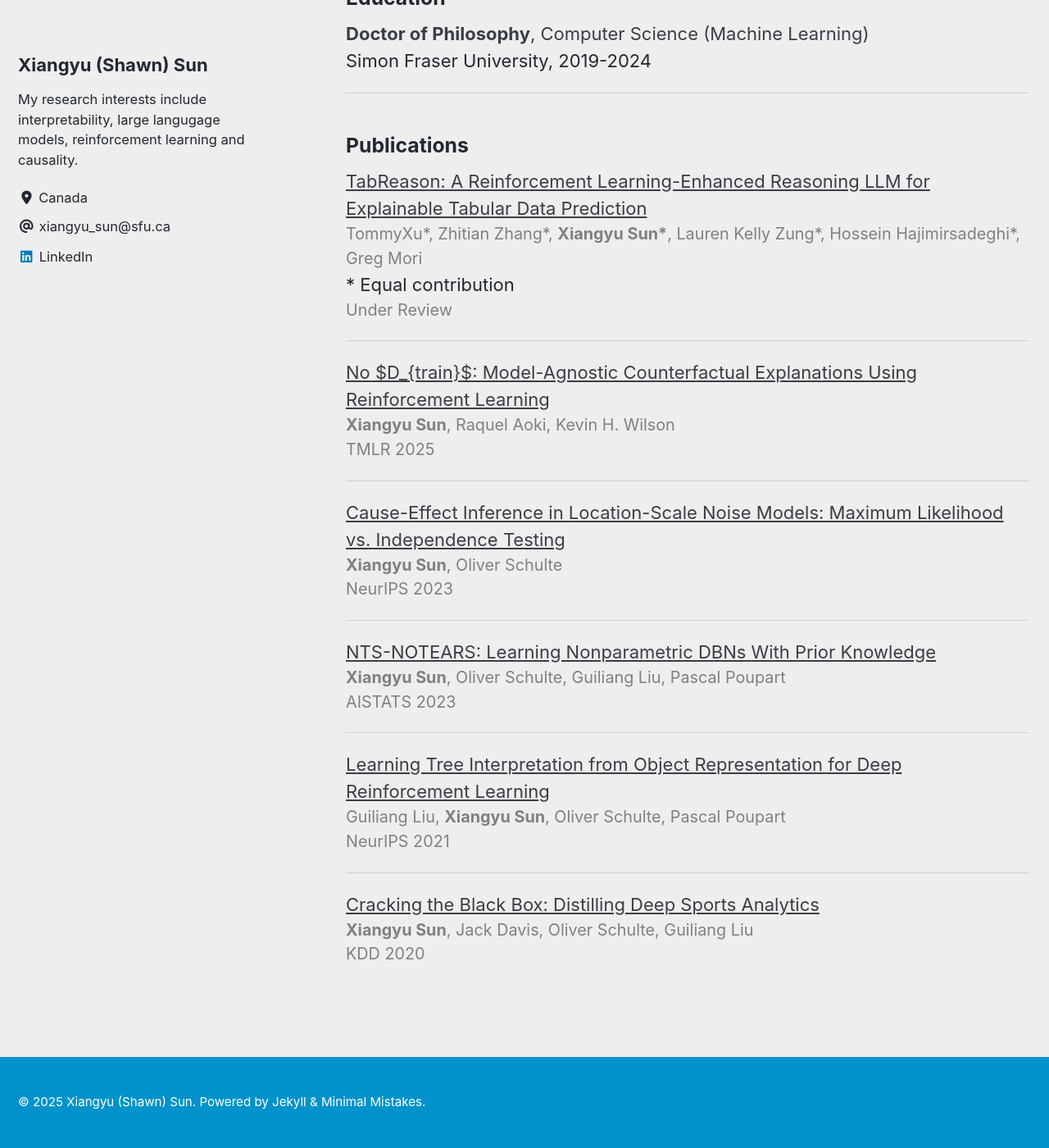
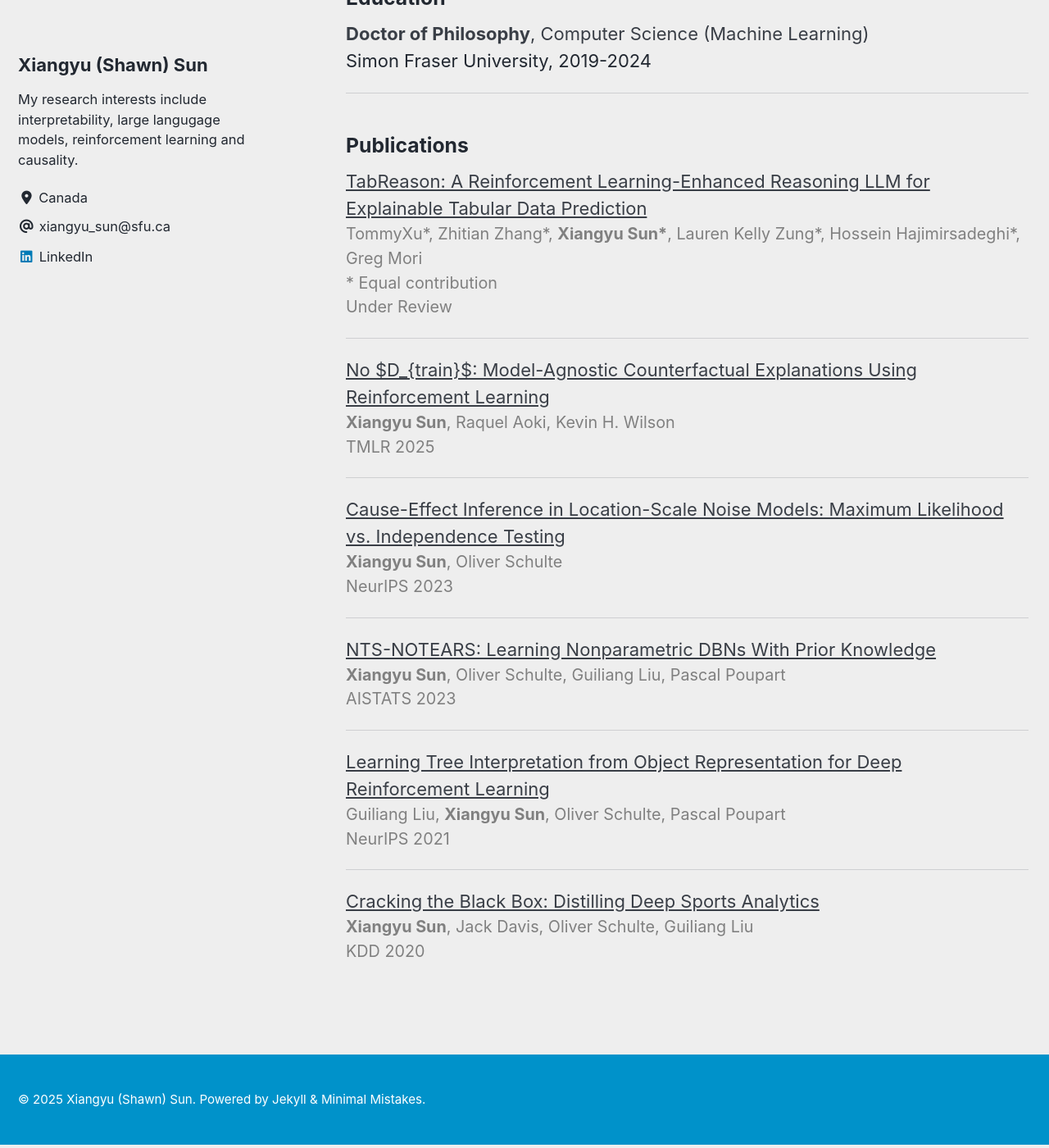
Before and after one commit to xiangyu-sun-789/xiangyu-sun-789.github.io, a Jekyll site: the page built from index.html, in a window 1280 px wide and 1400 px high, scrolled down 813 px. Shown: the whole window at 82% size. Built offline with Jekyll 4.4.1, drawn with Linux system fonts in a browser that asks for light colours; cached includes are drawn as plain includes; nearby versions of some CDN libraries; the list of posts is cut into pages by our own code.

Commit message:
change color

```diff
--- a/_sass/minimal-mistakes/_archive.scss
+++ b/_sass/minimal-mistakes/_archive.scss
@@ -1,4 +1,9 @@
 .author_list {
+  font-size: 90%;
+  color:grey
+}
+
+.author_note {
   font-size: 90%;
   color:grey
 }
```
